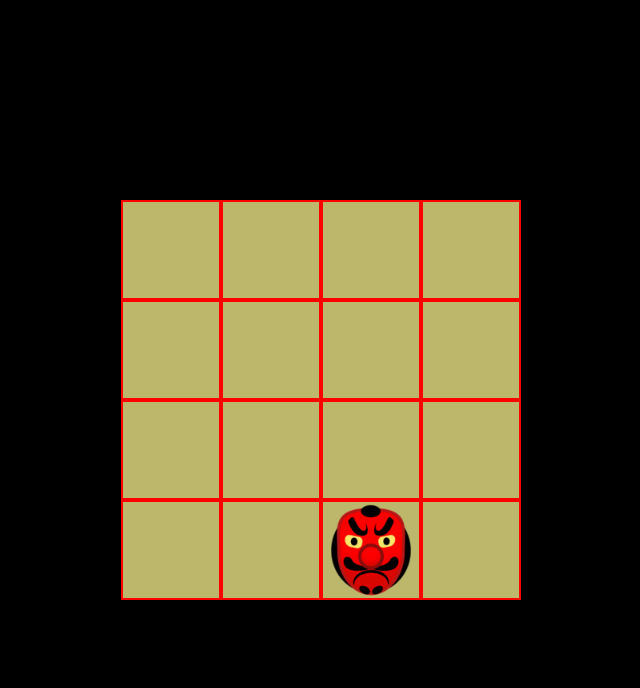
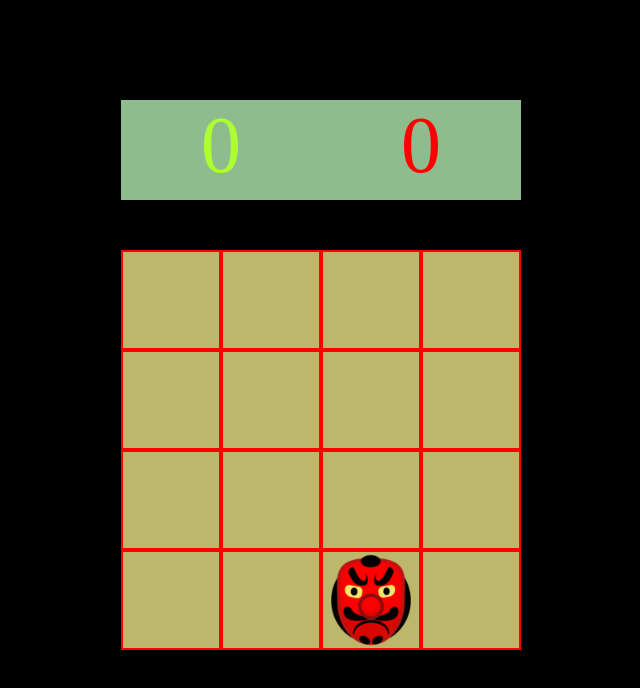
Before and after one commit to KeciLust/EVENTS_AHJ-17, a website built with webpack: page src/index.html in a window 1280 px wide. Shown: the whole page, without its empty margins (319-959 px from the left). Built offline with nearby package versions, Linux system fonts and the light colour scheme.

Commit message:
finish commit 1

```diff
--- a/src/css/style.css
+++ b/src/css/style.css
@@ -7,9 +7,10 @@ height: 400px;
 background-color: darkkhaki;
 margin-right: auto;
 margin-left: auto;
-margin-top: 200px;
+margin-top: 50px;
 display: flex;
 flex-wrap: wrap;
+cursor: url('../img/pngegg.png'), pointer;
 }
 .cell{
     width: 96px;
@@ -25,3 +26,24 @@ flex-wrap: wrap;
     background-repeat: no-repeat;
     background-size: 96px;
 }
+#check{
+    width: 400px;
+    height: 100px;
+    background-color: darkseagreen;
+    margin-right: auto;
+    margin-left: auto;
+    margin-top: 100px;
+    font-size: 80px;
+    text-align: center;
+    display: flex;
+}
+.win{
+    width: 200px;
+    color: greenyellow;
+    margin-left: 0;
+}
+.lose{
+    width: 200px;
+    color: red;
+    margin-right: 0;
+}
--- a/src/index.html
+++ b/src/index.html
@@ -7,6 +7,7 @@
   <title>Game Goblin</title>
 </head>
 <body>
+  <div id="check"></div>
 <div id="game"></div>
 </body>
 </html>
--- a/src/js/app.js
+++ b/src/js/app.js
@@ -1,6 +1,8 @@
 import createField from './createField';
 import goblinMoves from './goblinMoves';
+import listner from './listnerCells';
 
 const n = 4; // how many cells in a row
 createField(n);
 goblinMoves(n);
+listner();
--- a/src/js/createField.js
+++ b/src/js/createField.js
@@ -1,5 +1,13 @@
 export default function createField(n) {
   const game = document.querySelector('#game');
+  const check = document.querySelector('#check');
+  const win = document.createElement('div');
+  const lose = document.createElement('div');
+  win.classList.add('win');
+  lose.classList.add('lose');
+  check.appendChild(win);
+  check.appendChild(lose);
+
   // eslint-disable-next-line no-plusplus
   for (let i = 0; i < n ** 2; i++) {
     const cell = document.createElement('div');
--- /dev/null
+++ b/src/js/listnerCells.js
@@ -0,0 +1,24 @@
+/* eslint-disable no-plusplus */
+export default function listner() {
+  const cells = document.querySelector('#game');
+  const win = document.querySelector('.win');
+  const lose = document.querySelector('.lose');
+  let i = 0;
+  let y = 0;
+  win.textContent = 0;
+  lose.textContent = 0;
+  cells.addEventListener(('click'), (e) => {
+    if (e.target.className === 'cell goblin') {
+      i++;
+      if (i < 5) {
+        win.textContent = i;
+      } else {
+        alert('WIN');
+      }
+    } else {
+      y++;
+
+      if (y < 5) { lose.textContent = y; } else { alert('LOSE'); }
+    }
+  });
+}
--- a/webpack.dev.js
+++ b/webpack.dev.js
@@ -7,7 +7,7 @@ module.exports = merge(common, {
   // Set the mode to development or production
   mode: 'development',
   // Control how source maps are generated
-  devtool: 'inline-source-map',
+  devtool: 'source-map',
 
   // Spin up a server for quick development
   devServer: {
```
Also changed, not shown: dist/index.html, dist/main.css, dist/main.js, src/img/pngegg.png (added), 1 other file.
